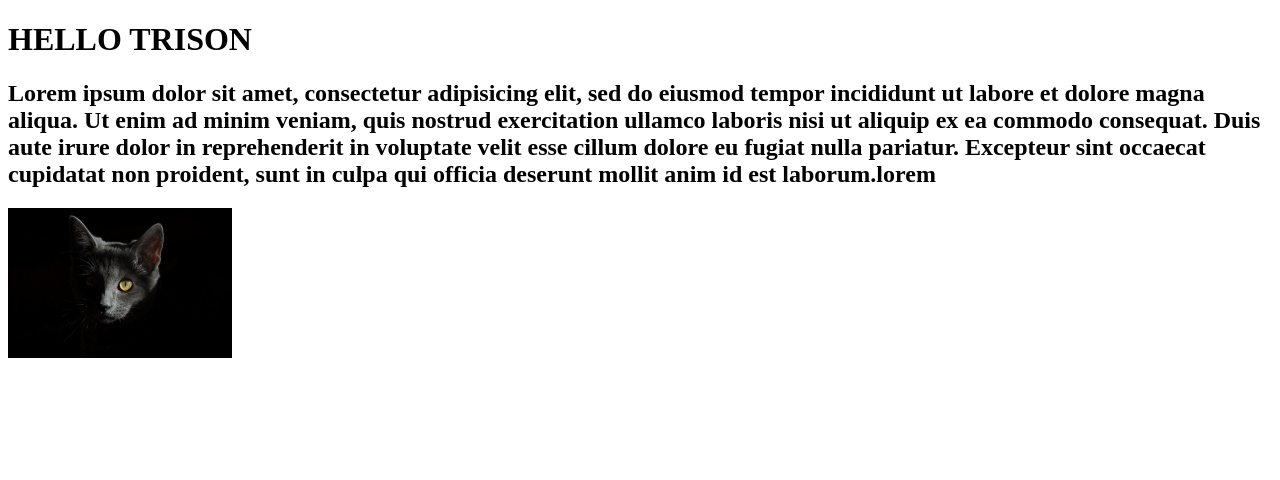
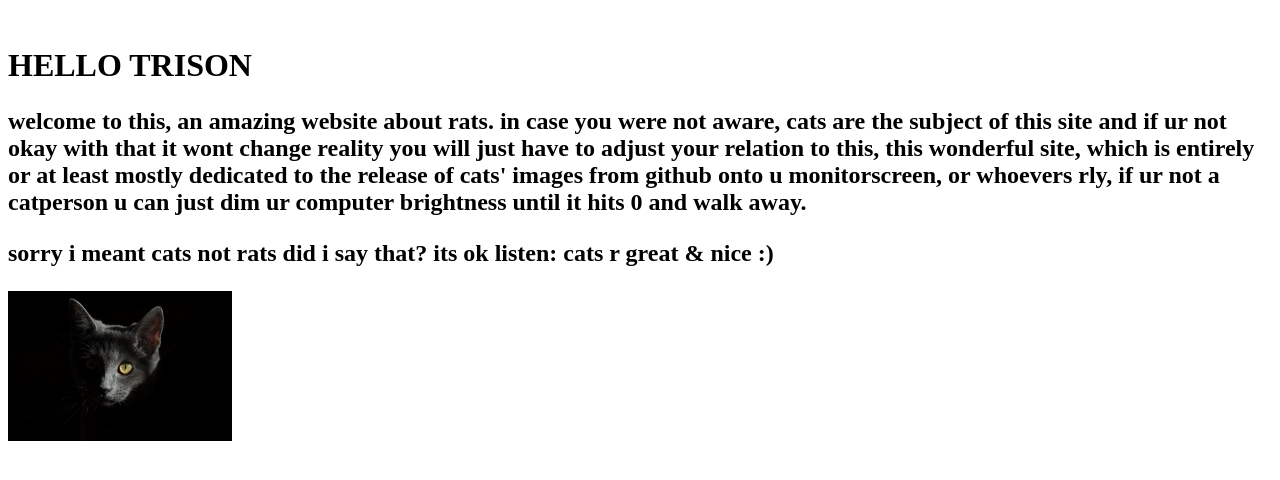
Before and after one commit to femonymity/cathub, a plain HTML site: page index.html in a window 1280 px wide. Drawn offline with Linux system fonts and the light colour scheme.

Commit message:
add real word-content hope u like it

```diff
--- a/index.html
+++ b/index.html
@@ -5,9 +5,17 @@
     <title>CatHub</title>
   </head>
   <body>
-    <div class="">
+    <div class="hero??">
+      <a href="#">
+        <img src="" alt="">
+      </a>
+    </div>
+    <div class="intro">
       <h1>HELLO TRISON</h1>
-      <h2>Lorem ipsum dolor sit amet, consectetur adipisicing elit, sed do eiusmod tempor incididunt ut labore et dolore magna aliqua. Ut enim ad minim veniam, quis nostrud exercitation ullamco laboris nisi ut aliquip ex ea commodo consequat. Duis aute irure dolor in reprehenderit in voluptate velit esse cillum dolore eu fugiat nulla pariatur. Excepteur sint occaecat cupidatat non proident, sunt in culpa qui officia deserunt mollit anim id est laborum.lorem</h2>
+      <h2>
+        <p>welcome to this, an amazing website about rats. in case you were not aware, cats are the subject of this site and if ur not okay with that it wont change reality you will just have to adjust your relation to this, this wonderful site, which is entirely or at least mostly dedicated to the release of cats' images from github onto u monitorscreen, or whoevers rly, if ur not a catperson u can just dim ur computer brightness until it hits 0 and walk away.</p>
+        <p>sorry i meant cats not rats did i say that? its ok listen: cats r great & nice :)</p>
+      </h2>
     </div>
     <div class="">
       <img src="images/095929.jpg" alt="">
```
